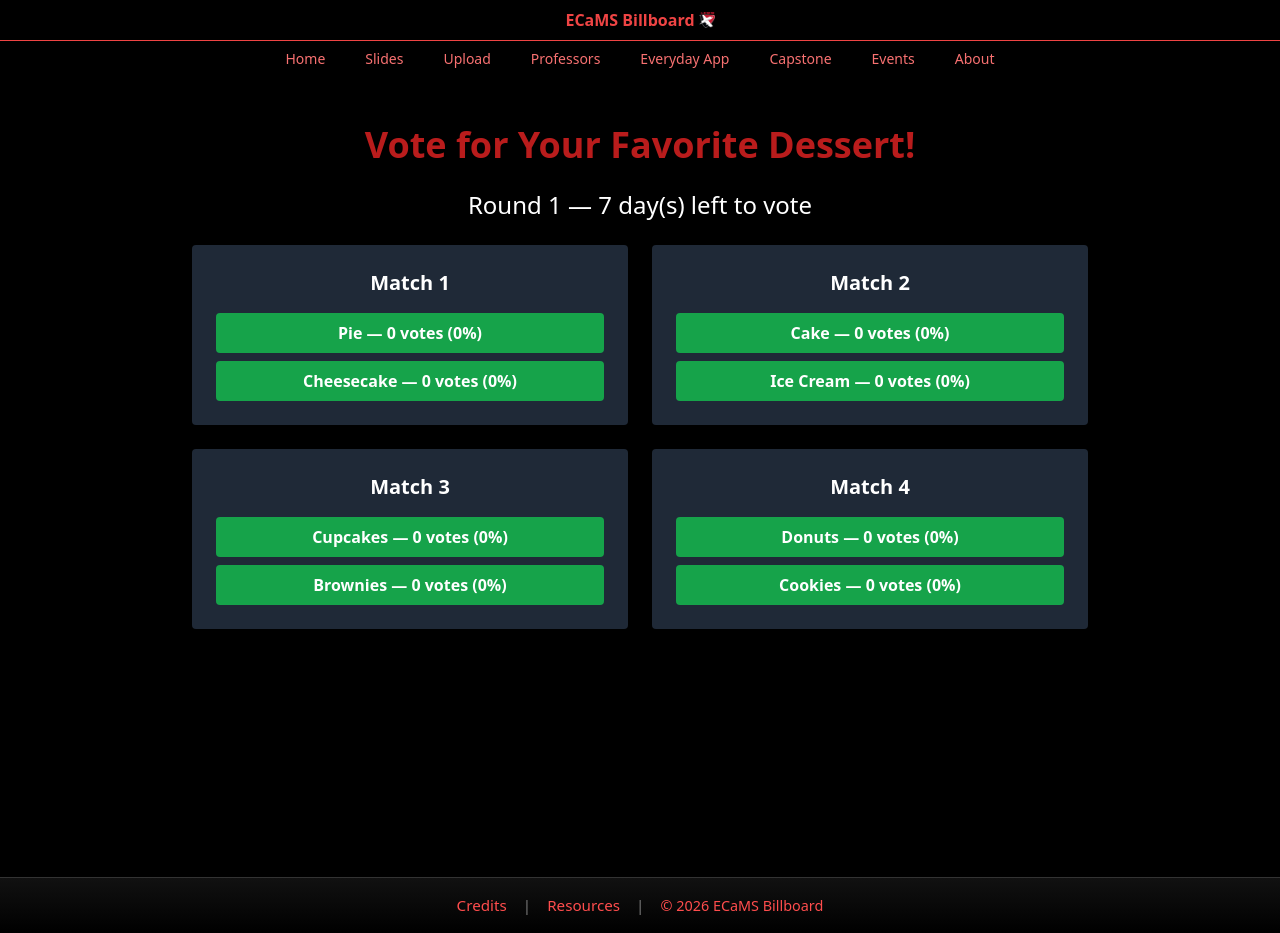
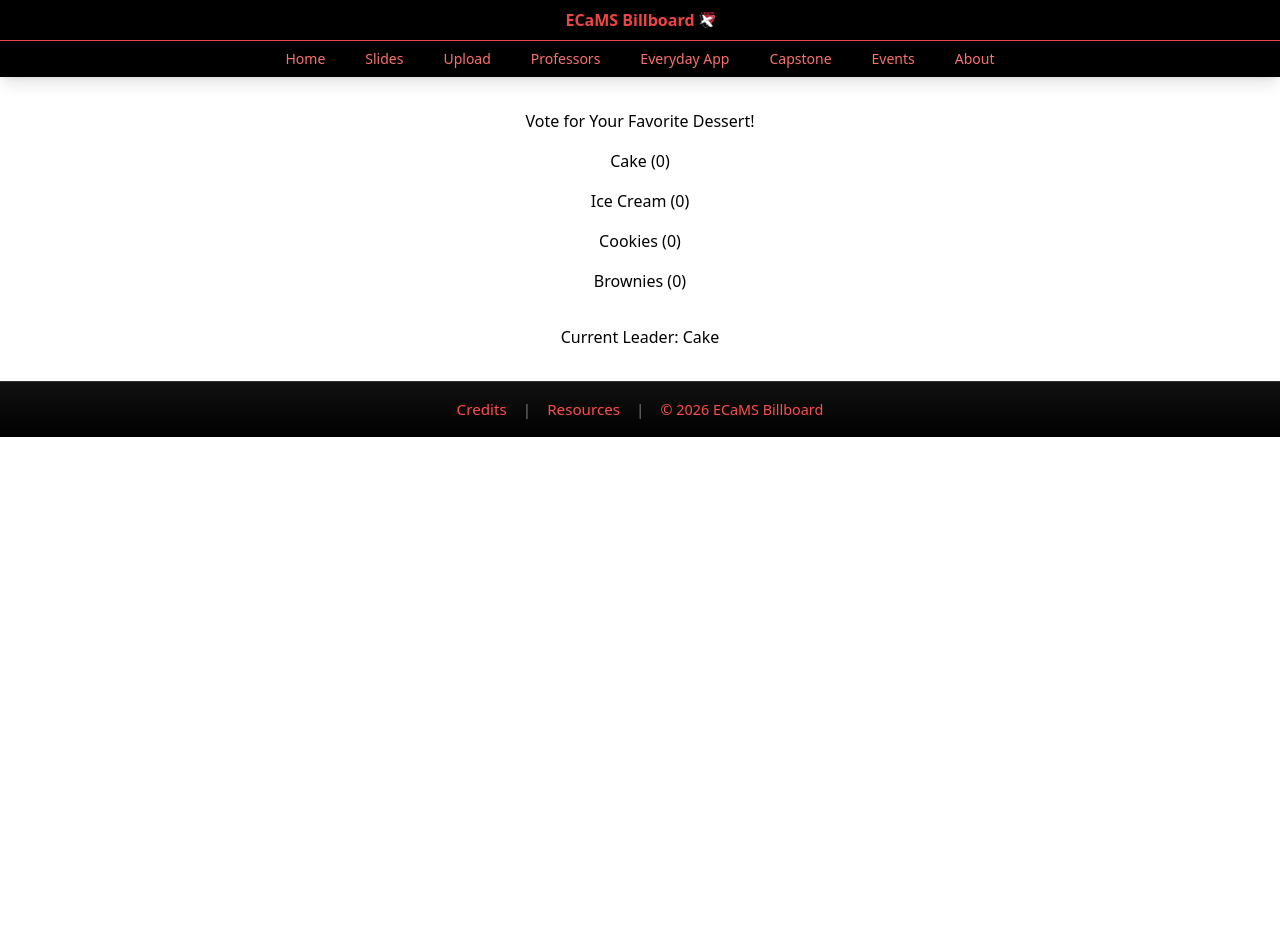
Before and after one commit to ECaMS-Billboard/ecams-billboard, a React (Create React App) app: page /Bracket in a window 1280 px wide. After the commit the page ends 800 px from the top, so only its background shows below. Built offline with nearby package versions, Linux system fonts and the light colour scheme.

Commit message:
Added Bracket

```diff
--- a/src/pages/Bracket.js
+++ b/src/pages/Bracket.js
@@ -1,182 +1,54 @@
 import { useState, useEffect } from 'react';
 
 const Bracket = () => {
-  const items = [
-    'Cake',
-    'Ice Cream',
-    'Cookies',
-    'Brownies',
-    'Pie',
-    'Cupcakes',
-    'Donuts',
-    'Cheesecake',
-  ];
+  const items = ['Cake', 'Ice Cream', 'Cookies', 'Brownies'];
 
-  const STORAGE_KEY = 'bracketWeeklyState';
-  const ONE_WEEK_MS = 7 * 24 * 60 * 60 * 1000;
+  const STORAGE_KEY = 'simpleBracketState';
+  const [votes, setVotes] = useState({});
 
-  const [state, setState] = useState(null);
-
-  // Initialize tournament only in browser
+  // Load votes from localStorage (browser only)
   useEffect(() => {
     if (typeof window === 'undefined') return;
 
-    const savedState = JSON.parse(localStorage.getItem(STORAGE_KEY));
-
-    if (savedState) {
-      setState(savedState);
+    const saved = JSON.parse(localStorage.getItem(STORAGE_KEY));
+    if (saved) {
+      setVotes(saved);
     } else {
-      // Create initial matchups
-      const shuffled = [...items].sort(() => Math.random() - 0.5);
-      const matchups = [];
-      for (let i = 0; i < shuffled.length; i += 2) {
-        const pair = shuffled[i + 1] ? [shuffled[i], shuffled[i + 1]] : [shuffled[i], shuffled[i]];
-        matchups.push({
-          pair,
-          votes: { [pair[0]]: 0, [pair[1]]: 0 },
-        });
-      }
-
-      const initialState = {
-        currentRound: 0,
-        roundStart: new Date().toISOString(),
-        matchups,
-        winners: [],
-        tournamentEnded: false,
-      };
-
-      setState(initialState);
-      localStorage.setItem(STORAGE_KEY, JSON.stringify(initialState));
+      const initialVotes = {};
+      items.forEach((item) => (initialVotes[item] = 0));
+      setVotes(initialVotes);
     }
   }, []);
 
-  // Save state to localStorage safely
+  // Save votes
   useEffect(() => {
     if (typeof window === 'undefined') return;
-    if (state) localStorage.setItem(STORAGE_KEY, JSON.stringify(state));
-  }, [state]);
+    localStorage.setItem(STORAGE_KEY, JSON.stringify(votes));
+  }, [votes]);
 
-  // Advance round if a week has passed
-  useEffect(() => {
-    if (!state || state.tournamentEnded || typeof window === 'undefined') return;
-
-    const now = new Date();
-    const roundStart = new Date(state.roundStart);
-
-    if (now - roundStart >= ONE_WEEK_MS) {
-      const winners = state.matchups.map((m) => {
-        const [a, b] = m.pair;
-        const va = m.votes[a] || 0;
-        const vb = m.votes[b] || 0;
-        return va >= vb ? a : b;
-      });
-
-      if (winners.length === 1) {
-        setState({ ...state, winners, tournamentEnded: true });
-      } else {
-        const nextMatchups = [];
-        for (let i = 0; i < winners.length; i += 2) {
-          const pair = winners[i + 1] ? [winners[i], winners[i + 1]] : [winners[i], winners[i]];
-          nextMatchups.push({
-            pair,
-            votes: { [pair[0]]: 0, [pair[1]]: 0 },
-          });
-        }
-
-        setState({
-          currentRound: state.currentRound + 1,
-          roundStart: new Date().toISOString(),
-          matchups: nextMatchups,
-          winners: [],
-          tournamentEnded: false,
-        });
-      }
-    }
-  }, [state]);
-
-  // Vote function
-  const vote = (matchIndex, choice) => {
-    if (!state || state.tournamentEnded) return;
-
-    const newMatchups = [...state.matchups];
-    newMatchups[matchIndex].votes[choice] += 1;
-    setState({ ...state, matchups: newMatchups });
+  const vote = (item) => {
+    setVotes({ ...votes, [item]: (votes[item] || 0) + 1 });
   };
 
-  // Loading state
-  if (!state) {
-    return (
-      <div className="min-h-screen bg-black py-12 px-4 text-center text-white">
-        Loading tournament...
-      </div>
-    );
-  }
-
-  // Tournament ended view
-  if (state.tournamentEnded) {
-    return (
-      <div className="min-h-screen bg-black py-12 px-4 text-center text-white">
-        <h1 className="text-4xl font-bold text-green-500 mb-6">
-          Winner: {state.winners[0]}
-        </h1>
-      </div>
-    );
-  }
-
-  // Round countdown
-  const now = new Date();
-  const roundStart = new Date(state.roundStart);
-  const roundEndsIn = ONE_WEEK_MS - (now - roundStart);
-  const daysLeft = Math.ceil(roundEndsIn / (24 * 60 * 60 * 1000));
+  // Find current winner
+  const winner = items.reduce((a, b) =>
+    (votes[a] || 0) >= (votes[b] || 0) ? a : b
+  );
 
   return (
-    <div className="min-h-screen bg-black py-12 px-4">
-      <div className="max-w-4xl mx-auto text-center">
-        <h1 className="text-red-700 text-4xl font-bold mb-6">
-          Vote for Your Favorite Dessert!
-        </h1>
-        <h2 className="text-white text-2xl mb-6">
-          Round {state.currentRound + 1} — {daysLeft} day(s) left to vote
-        </h2>
+    <div style={{ padding: '2rem', textAlign: 'center' }}>
+      <h1>Vote for Your Favorite Dessert!</h1>
+      <ul style={{ listStyle: 'none', padding: 0 }}>
+        {items.map((item) => (
+          <li key={item} style={{ margin: '1rem' }}>
+            <button onClick={() => vote(item)}>
+              {item} ({votes[item] || 0})
+            </button>
+          </li>
+        ))}
+      </ul>
 
-        <div className="grid grid-cols-1 sm:grid-cols-2 gap-6">
-          {state.matchups.map((match, index) => {
-            const [a, b] = match.pair;
-            const totalVotes = (match.votes[a] || 0) + (match.votes[b] || 0);
-            const aPercent = totalVotes ? Math.round((match.votes[a] / totalVotes) * 100) : 0;
-            const bPercent = totalVotes ? 100 - aPercent : 0;
-
-            return (
-              <div
-                key={index}
-                className="bg-gray-800 p-6 rounded shadow hover:shadow-lg transition"
-              >
-                <h3 className="text-xl font-bold text-white mb-4">Match {index + 1}</h3>
-
-                <div className="flex flex-col gap-2">
-                  <button
-                    className={`py-2 px-4 rounded text-white font-semibold ${
-                      aPercent >= bPercent ? 'bg-green-600' : 'bg-red-600'
-                    } hover:brightness-110 transition`}
-                    onClick={() => vote(index, a)}
-                  >
-                    {a} — {match.votes[a]} votes ({aPercent}%)
-                  </button>
-
-                  <button
-                    className={`py-2 px-4 rounded text-white font-semibold ${
-                      bPercent >= aPercent ? 'bg-green-600' : 'bg-red-600'
-                    } hover:brightness-110 transition`}
-                    onClick={() => vote(index, b)}
-                  >
-                    {b} — {match.votes[b]} votes ({bPercent}%)
-                  </button>
-                </div>
-              </div>
-            );
-          })}
-        </div>
-      </div>
+      <h2 style={{ marginTop: '2rem' }}>Current Leader: {winner}</h2>
     </div>
   );
 };
```
